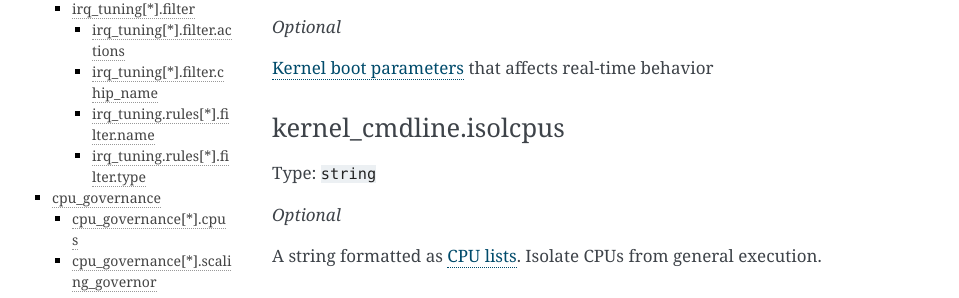
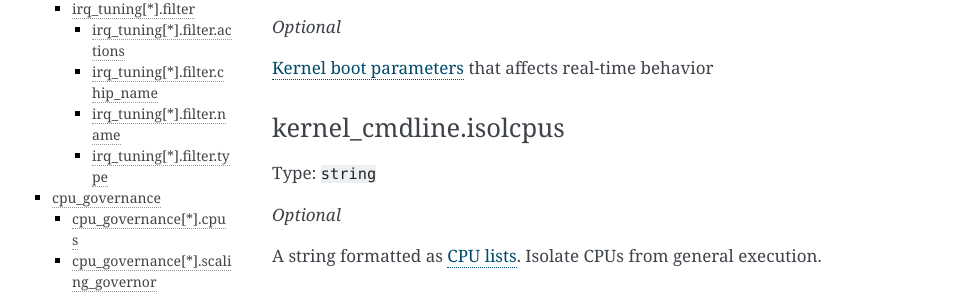
Before and after one commit to canonical/real-time-ubuntu-docs, a Sphinx documentation site: the page built from docs/reference/rt-conf-yaml.md, in a window 1280 px wide and 900 px high. Shown: the part 390-688 px from the top of the window, without its empty margins (148-1107 px from the left). Built offline with Sphinx 7.4.7, drawn with Linux system fonts in a browser that asks for light colours; some of the changed text lies outside the part shown.

Commit message:
drop `rules` in title.
Co-authored-by: Farshid Tavakolizadeh <email@farshid.ws>

```diff
--- a/docs/reference/rt-conf-yaml.md
+++ b/docs/reference/rt-conf-yaml.md
@@ -122,7 +122,7 @@ Chip name supplied by the associated device driver.
 
 Example: `IR-PCI-MSIX-0000:04:00.0`
 
-#### irq_tuning.rules[*].filter.name
+#### irq_tuning[*].filter.name
 
 Type: `regex string`
 
@@ -133,7 +133,7 @@ Example values are:
   * `edge`
   * `fasteoi`
 
-#### irq_tuning.rules[*].filter.type
+#### irq_tuning[*].filter.type
 
 Type: `enum`
 
```
